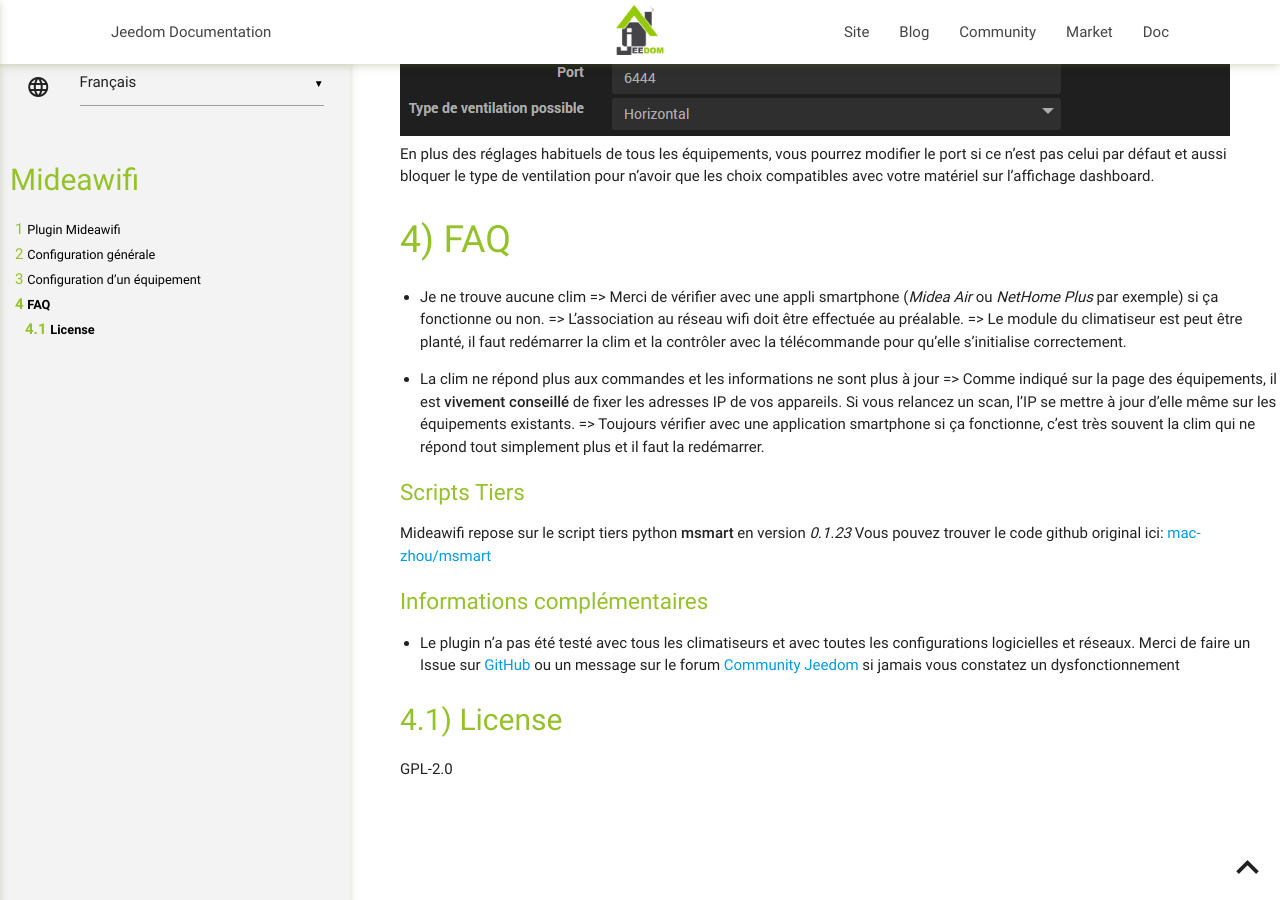
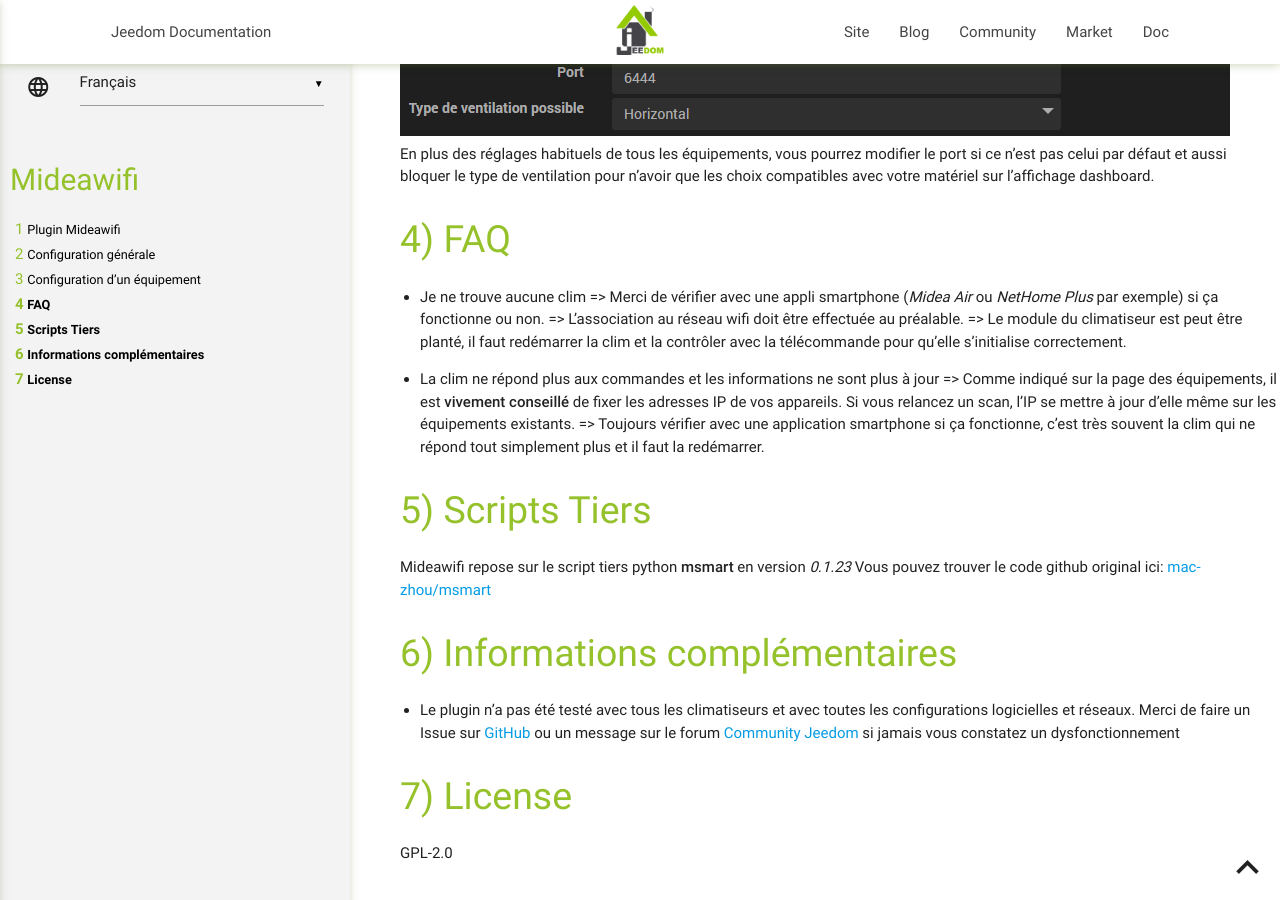
Before and after one commit to ddelec24/mideawifi, a Jekyll site: the page built from docs/fr_FR/index.md, in a window 1280 px wide and 900 px high, scrolled down 1450 px. Built offline with Jekyll 4.4.1, drawn with Linux system fonts in a browser that asks for light colours; our own code applies the rules of GitHub Pages for plain Markdown files.

Commit message:
menu modification

```diff
--- a/docs/fr_FR/index.md
+++ b/docs/fr_FR/index.md
@@ -37,18 +37,17 @@
 
 
 
-### Scripts Tiers
+# Scripts Tiers
 
 Mideawifi repose sur le script tiers python **msmart** en version *0.1.23*
 Vous pouvez trouver le code github original ici:  [mac-zhou/msmart](https://github.com/mac-zhou/midea-msmart/)
 
-### Informations complémentaires
+# Informations complémentaires
 
  - Le plugin n'a pas été testé avec tous les climatiseurs et avec toutes les configurations logicielles et réseaux. Merci de faire un Issue sur [GitHub](https://github.com/ddelec24/mideawifi/issues) ou un message sur le forum [Community Jeedom](https://community.jeedom.com/) si jamais vous constatez un dysfonctionnement
 
 
 
-License
-----
+# License
 
 GPL-2.0
```
